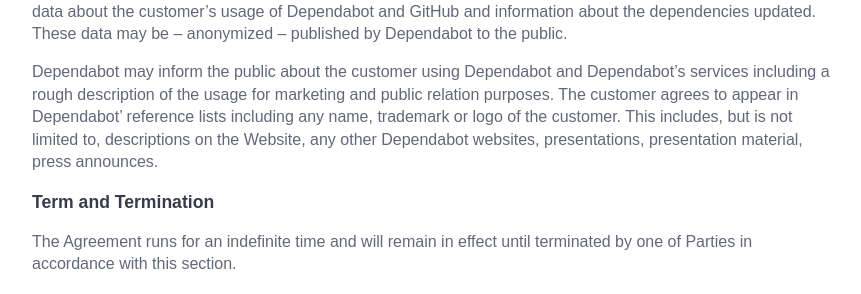
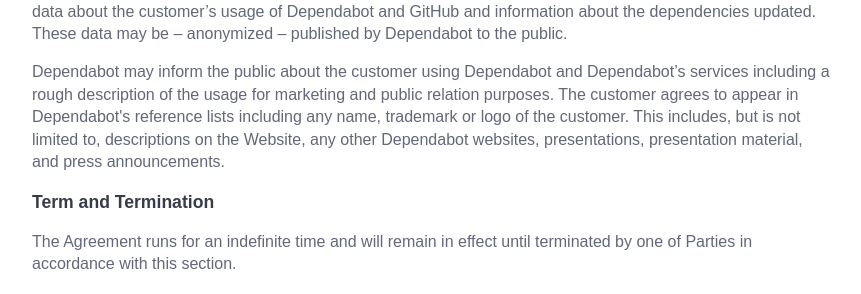
Before and after one commit to desenvolvedorIcotrade/App.bot, a Jekyll site: the page terms.html, which Jekyll copies as it is, in a window 1280 px wide and 900 px high, scrolled down 2953 px. Shown: the part 197-491 px from the top of the window, without its empty margins (208-1069 px from the left). Built offline with Jekyll 4.4.1, drawn with Linux system fonts in a browser that asks for light colours.

Commit message:
Make T&Cs read a bit more like English

```diff
--- a/terms.html
+++ b/terms.html
@@ -119,7 +119,7 @@
         Dependabot uses web tracking to store and analyze the customer’s interacting with the Website. The customer agrees to this form of monitoring, tracking and storage. Dependabot may also store monitoring and statistical data about the customer’s usage of Dependabot and GitHub and information about the dependencies updated. These data may be – anonymized – published by Dependabot to the public.
       </p>
       <p>
-        Dependabot may inform the public about the customer using Dependabot and Dependabot’s services including a rough description of the usage for marketing and public relation purposes. The customer agrees to appear in Dependabot’ reference lists including any name, trademark or logo of the customer. This includes, but is not limited to, descriptions on the Website, any other Dependabot websites, presentations, presentation material, press announces.
+        Dependabot may inform the public about the customer using Dependabot and Dependabot’s services including a rough description of the usage for marketing and public relation purposes. The customer agrees to appear in Dependabot's reference lists including any name, trademark or logo of the customer. This includes, but is not limited to, descriptions on the Website, any other Dependabot websites, presentations, presentation material, and press announcements.
       </p>
       <h3>Term and Termination</h3>
       <p>
```
